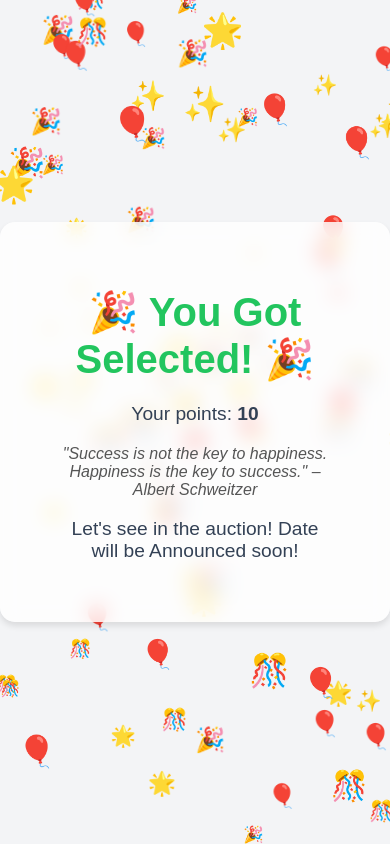
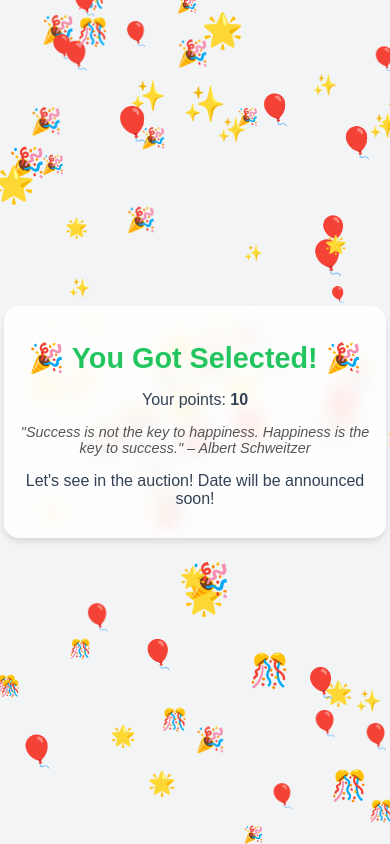
Before and after one commit to sriraj66/TSPL, a Django app: template templates/selected.html in a window 390 px wide. Run offline with Django 5.2, Linux system fonts and the light colour scheme; the template is opened without the code that fills it: most values are stand-ins (such as "Sample title", 1, 10 or a date in 2020).

Commit message:
ui fix form

```diff
--- a/templates/selected.html
+++ b/templates/selected.html
@@ -10,44 +10,69 @@
       padding: 0;
       font-family: Arial, sans-serif;
       background-color: #f3f4f6;
-      overflow: hidden;
-      position: relative;
       display: flex;
       justify-content: center;
       align-items: center;
       height: 100vh;
+      overflow: hidden;
+      position: relative;
     }
+
     canvas {
       display: block;
       position: absolute;
       top: 0;
       left: 0;
-      z-index: 1;
+      width: 100vw;
+      height: 100vh;
     }
+
     .container {
       position: relative;
       z-index: 2;
       text-align: center;
-      background: rgba(255, 255, 255, 0.8);
+      background: rgba(255, 255, 255, 0.85);
       backdrop-filter: blur(10px);
       border-radius: 15px;
-      padding: 40px 60px;
+      padding: 5vw;
       box-shadow: 0 4px 6px rgba(0, 0, 0, 0.1);
+      max-width: 90vw;
+      width: 500px;
     }
+
     h1 {
-      font-size: 2.5rem;
-      margin-bottom: 20px;
+      font-size: 2rem;
+      margin-bottom: 15px;
       color: #22c55e;
     }
+
     p {
       font-size: 1.2rem;
-      margin-bottom: 20px;
+      margin-bottom: 15px;
       color: #334155;
     }
+
     .quote {
       font-style: italic;
       color: #555;
-      margin-top: 20px;
+      margin-top: 15px;
+      font-size: 1rem;
+    }
+
+    @media (max-width: 480px) {
+      .container {
+        padding: 4vw;
+        width: 90%;
+      }
+      h1 {
+        font-size: 1.8rem;
+      }
+      p {
+        font-size: 1rem;
+      }
+      .quote {
+        font-size: 0.9rem;
+      }
     }
   </style>
 </head>
@@ -56,18 +81,23 @@
   <div class="container">
     <h1>🎉 You Got Selected! 🎉</h1>
     {% if data.points != 0 %}
-    <p>Your points: <strong>{{data.points}}</strong></p>
+    <p>Your points: <strong>{{ data.points }}</strong></p>
     {% endif %}
     <div class="quote">"Success is not the key to happiness. Happiness is the key to success." – Albert Schweitzer</div>
-    <p>Let's see in the auction! Date will be Announced soon!</p>
+    <p>Let's see in the auction! Date will be announced soon!</p>
   </div>
 
   <script>
     const canvas = document.getElementById('emojiRain');
     const ctx = canvas.getContext('2d');
 
-    canvas.width = window.innerWidth;
-    canvas.height = window.innerHeight;
+    function resizeCanvas() {
+      canvas.width = window.innerWidth;
+      canvas.height = window.innerHeight;
+    }
+
+    resizeCanvas();
+    window.addEventListener('resize', resizeCanvas);
 
     const emojis = ['🎉', '🎊', '🎈', '✨', '🌟'];
     const emojiArray = [];
@@ -99,6 +129,7 @@
     }
 
     function init() {
+      emojiArray.length = 0;
       for (let i = 0; i < 100; i++) {
         const x = Math.random() * canvas.width;
         const y = Math.random() * canvas.height;
@@ -115,11 +146,6 @@
       requestAnimationFrame(animate);
     }
 
-    window.addEventListener('resize', () => {
-      canvas.width = window.innerWidth;
-      canvas.height = window.innerHeight;
-    });
-
     init();
     animate();
   </script>
```
Also changed, not shown: templates/notSelected.html (+43 -17 lines).
